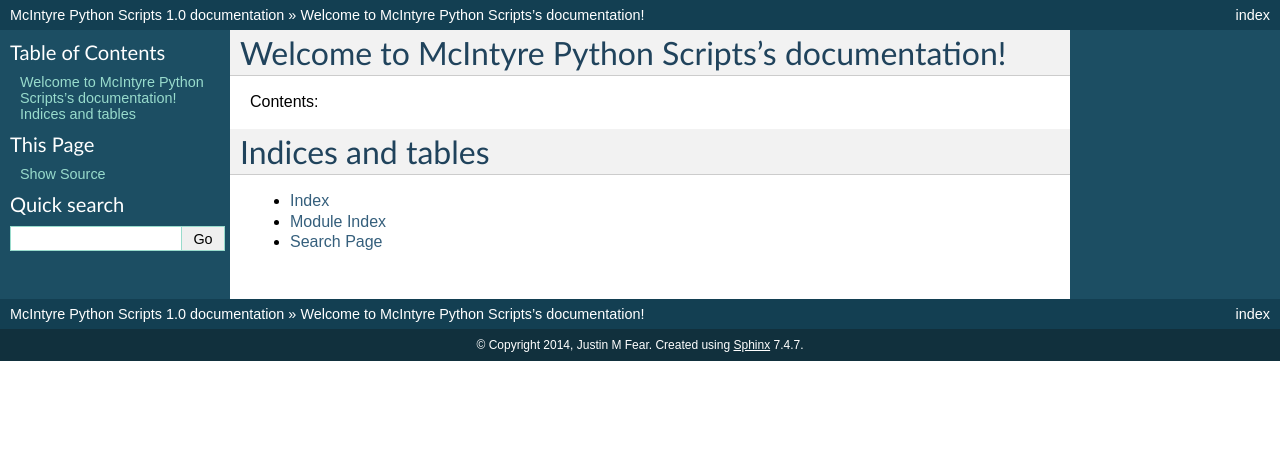
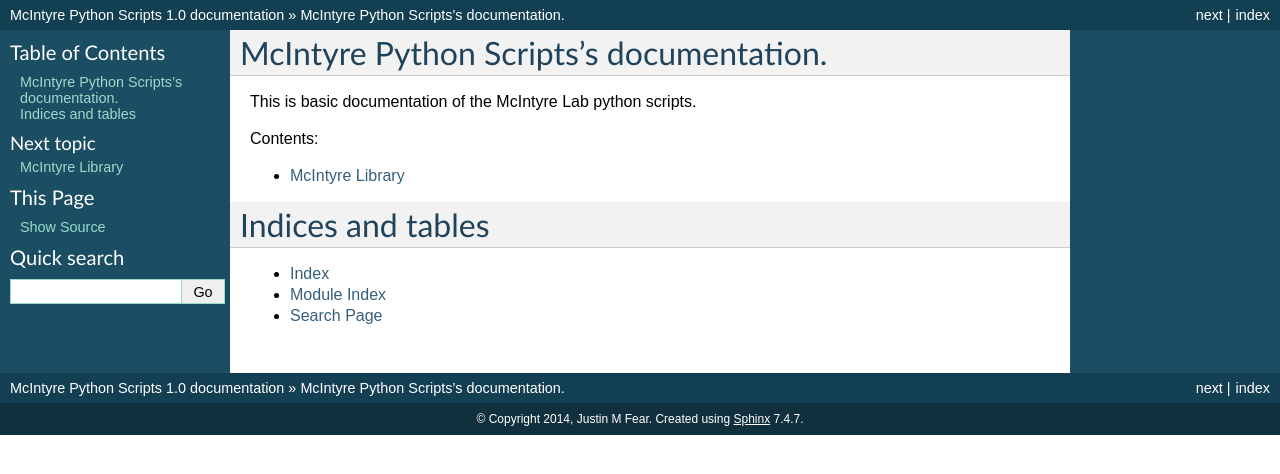
Before and after one commit to McIntyre-Lab/mcscript, a Sphinx documentation site: the page built from doc/index.rst, in a window 1280 px wide. Shown: the top 474 px of the page. Built offline with Sphinx 7.4.7, drawn with Linux system fonts in a browser that asks for light colours; formulas are drawn with MathJax 3.

Commit message:
Added a mclib index for documentation.

```diff
--- a/doc/index.rst
+++ b/doc/index.rst
@@ -3,14 +3,16 @@
    You can adapt this file completely to your liking, but it should at least
    contain the root `toctree` directive.
 
-Welcome to McIntyre Python Scripts's documentation!
+McIntyre Python Scripts's documentation.
 ===================================================
+This is basic documentation of the McIntyre Lab python scripts.
 
 Contents:
 
 .. toctree::
    :maxdepth: 2
 
+   mclib
 
 
 Indices and tables
--- /dev/null
+++ b/doc/mclib.rst
@@ -0,0 +1,2 @@
+McIntyre Library
+================
```
